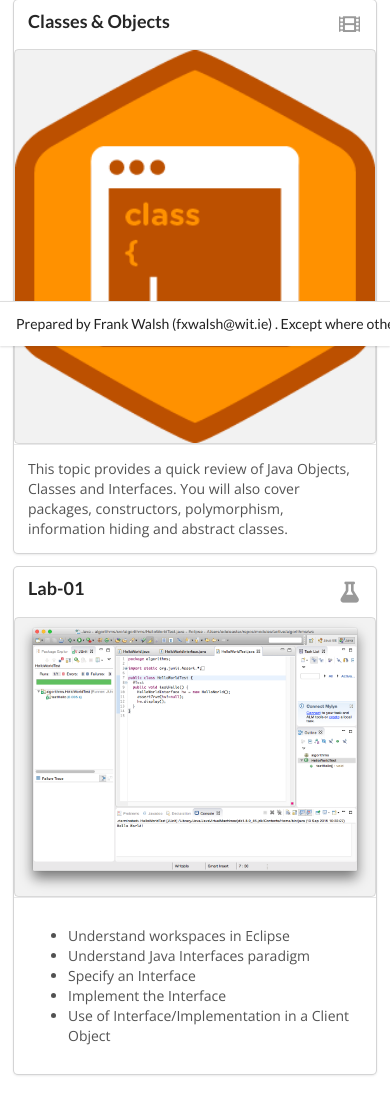
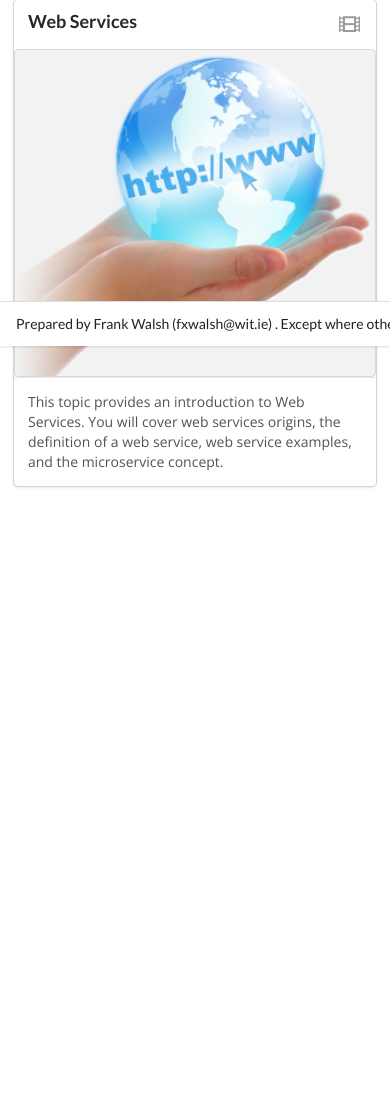
Before and after one commit to fxwalsh/webservicesdev-2016, a plain HTML site: page public-site/topic01/index.html in a window 390 px wide. Shown: the part 498-1612 px from the top of the page. After the commit the page ends 1026 px from the top, so only its background shows below. Drawn offline with nearby package versions, Linux system fonts and the light colour scheme; a small style sheet from the web is missing.

Commit message:
initial commit...

```diff
--- a/public-site/topic01/index.html
+++ b/public-site/topic01/index.html
@@ -49,7 +49,7 @@ figcaption
   <div class="ui container">
   <header class="ui middle aligned center aligned stackable grid segment">
     <div class="eight wide  column">
-      <h2> Classes, Interfaces & Objects </h2>
+      <h2> Introduction to Web Services </h2>
       <!--<h3> () </h3>-->
     </div>
     <div class="one wide column sitemap">
@@ -83,38 +83,17 @@ figcaption
 
 
 <div class="ui four doubling stackable cards">
-      <a class="ui card" href="./talk-1/objects-and-classes.pdf">
+      <a class="ui card" href="./talk-1/web-services-intro.pdf">
     <div class="content">
       <div class="right floated meta"> <i class="film large icon"></i></div>
-      <div class="header"> Classes & Objects </div>
+      <div class="header"> Web Services </div>
     </div>
     <div class="ui bordered rounded image">
-      <img src="./talk-1/objects-and-classes.png">
+      <img src="./talk-1/web-services-intro.png">
     </div>
     <div class="content">
       <div class="description">
-         <p>This topic provides a quick review of Java Objects, Classes and Interfaces. You will also cover packages, constructors, polymorphism, information hiding and abstract classes.</p>
-      </div>
-    </div>
-  </a>
-
-      <a class="ui card" href="book-1/index.html">
-    <div class="content">
-      <div class="right floated meta"> <i class="lab large icon"></i></div>
-      <div class="header"> Lab-01 </div>
-    </div>
-    <div class="ui bordered rounded image">
-      <img src="./book-1/img/main.png">
-    </div>
-    <div class="content">
-      <div class="description">
-         <ul>
-<li>Understand workspaces in Eclipse</li>
-<li>Understand Java Interfaces paradigm</li>
-<li>Specify an Interface</li>
-<li>Implement the Interface</li>
-<li>Use of Interface/Implementation in a Client Object</li>
-</ul>
+         <p>This topic provides an introduction to Web Services. You will cover web services origins, the definition of a web service, web service examples, and the microservice concept.</p>
       </div>
     </div>
   </a>
```
Also changed, not shown: public-site/index.html (+3 -3 lines), public-site/labwall.html (+0 -21 lines), public-site/talkwall.html (+4 -4 lines), public-site/topic01/indexmoodle.html (+4 -25 lines), public-site/topic01/moodle.html (+3 -27 lines), public-site/topic01/talk-1/web-services-intro.png (added), public-site/topic01/web-services-intro.png (added), topic01/talk-1/web-services-intro.png (added), 3 other files.
